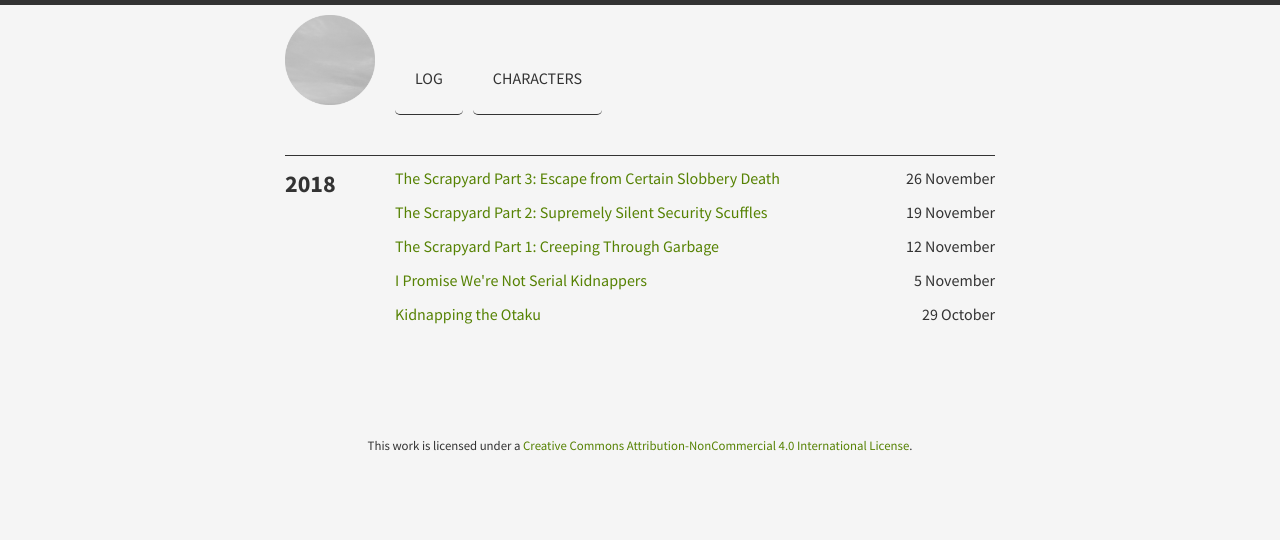
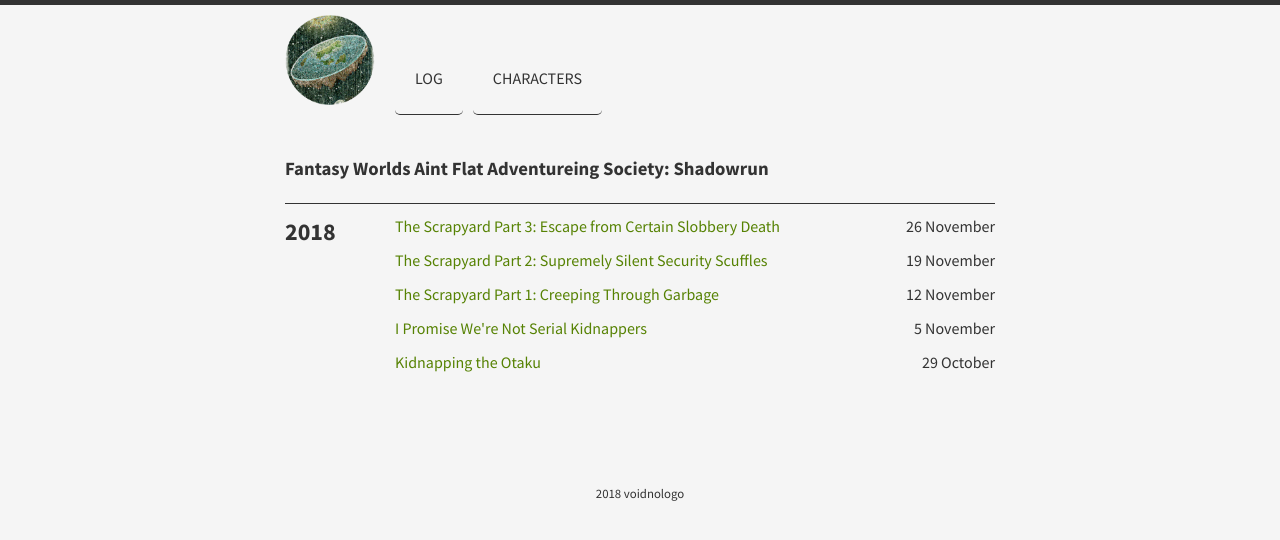
Before and after one commit to voidnologo/shadowrun, a Jekyll site: the page built from index.html, in a window 1280 px wide. Shown: the top 540 px of the page. Built offline with Jekyll 4.4.1, drawn with Linux system fonts in a browser that asks for light colours.

```diff
--- a/_config.yml
+++ b/_config.yml
@@ -1,6 +1,6 @@
-title: F' Worlds Fantasy Adventure Group
+title: Fantasy Worlds Aint Flat Adventure Group
 author: f_worlds
-description: Fantasy Is Fun
+description: RPGing Is Fun
 
 highlighter: null
 permalink: /:title
--- a/_layouts/default.html
+++ b/_layouts/default.html
@@ -17,12 +17,15 @@
 
         {% include navigation.html %}
       </header>
+      <div>
+        <h3>Fantasy Worlds Aint Flat Adventureing Society: Shadowrun</h3>
+      </div>
 
       {{ content }}
 
       <footer>
         <p>
-          This work is licensed under a <a rel="license" href="http://creativecommons.org/licenses/by-nc/4.0/deed.en_US">Creative Commons Attribution-NonCommercial 4.0 International License</a>.
+          {{ 'now' | date: '%Y' }} voidnologo
         </p>
       </footer>
     </main>
```
Also changed, not shown: assets/images/logo.png.
